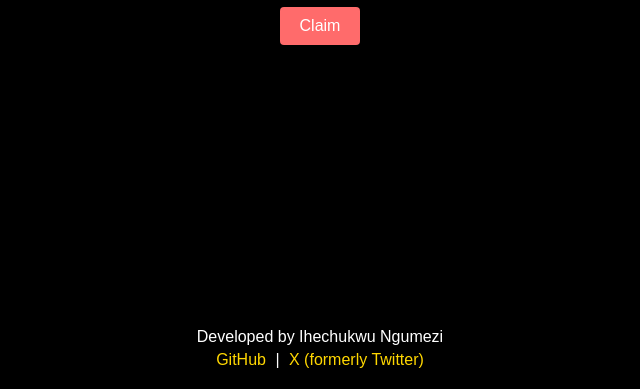
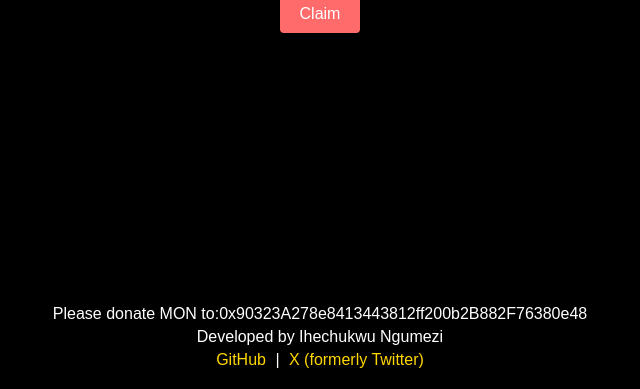
Before and after one commit to ihechukwu/monad-faucet, a website: page public/index.html in a window 1280 px wide. Shown: the part 411-800 px from the top of the page, without its empty margins (320-960 px from the left). Drawn offline with Linux system fonts and the light colour scheme.

Commit message:
third commit

```diff
--- a/public/index.html
+++ b/public/index.html
@@ -15,7 +15,7 @@
     <div id="result"></div>
   </main>
 
-  <footer>
+  <footer><p>Please donate MON to:0x90323A278e8413443812ff200b2B882F76380e48</p>
     <p>Developed by Ihechukwu Ngumezi</p>
     <p>
       <a href="https://github.com/ihechukwu" target="_blank">GitHub</a> |
```
